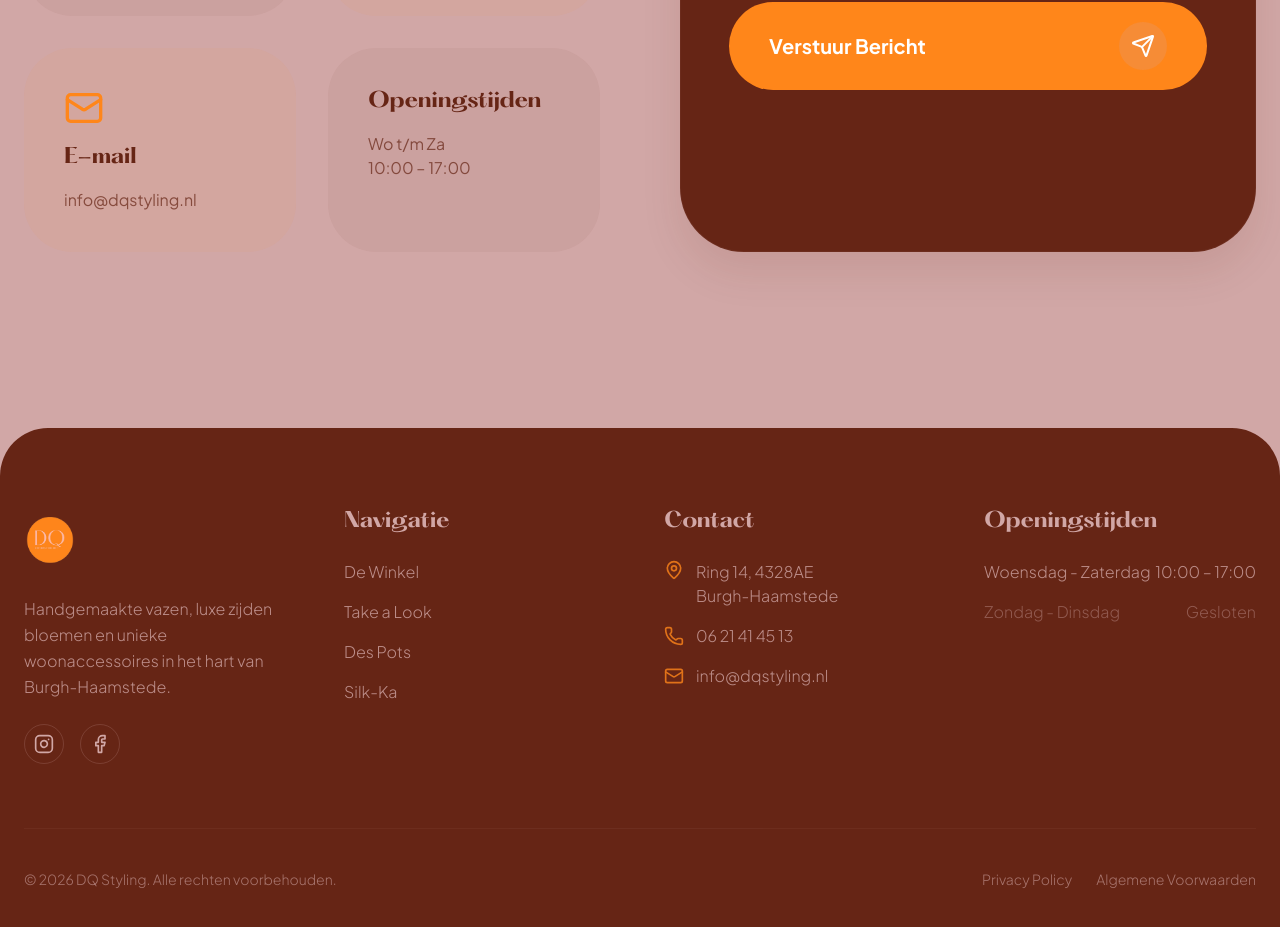
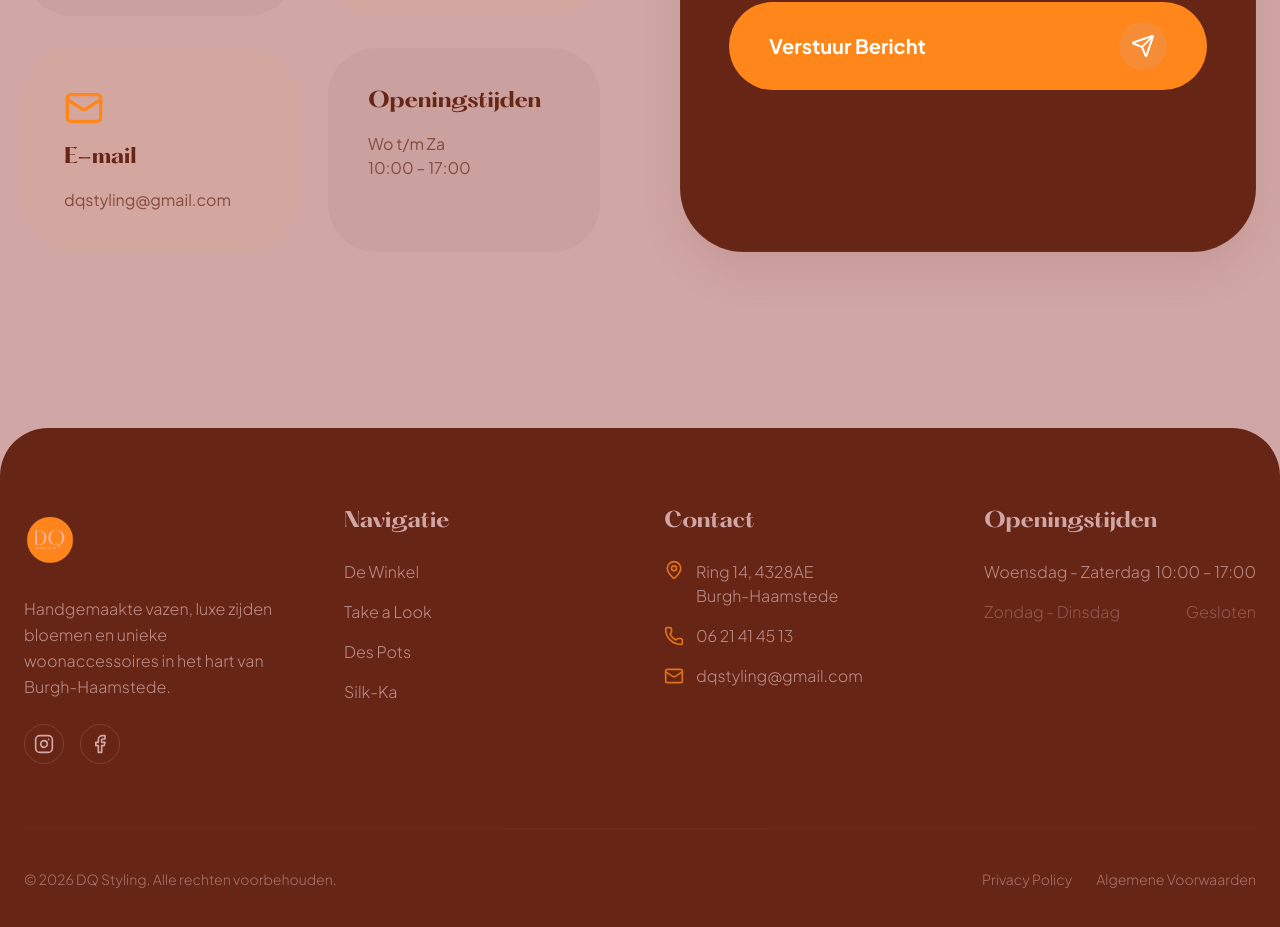
Before and after one commit to kayadelfgaauw/DQ_Styling_Website, a React (Vite) app: page /contact in a window 1280 px wide. Shown: the part 1212-2139 px from the top of the page. Built offline with nearby package versions, Linux system fonts and the light colour scheme.

Commit message:
Update contact form to use Formspree

```diff
--- a/src/components/Footer.jsx
+++ b/src/components/Footer.jsx
@@ -54,7 +54,7 @@ export default function Footer() {
                         </li>
                         <li className="flex items-center gap-3">
                             <Mail size={20} className="shrink-0 text-accent" aria-hidden="true" />
-                            <a href="mailto:info@dqstyling.nl" className="hover:text-accent transition-colors">info@dqstyling.nl</a>
+                            <a href="mailto:dqstyling@gmail.com" className="hover:text-accent transition-colors">dqstyling@gmail.com</a>
                         </li>
                     </ul>
                 </div>
--- a/src/pages/Contact.jsx
+++ b/src/pages/Contact.jsx
@@ -70,7 +70,7 @@ export default function Contact() {
                             <div className="contact-info-item p-10 bg-accent/5 rounded-[3rem] space-y-4">
                                 <Mail className="text-accent w-10 h-10" aria-hidden="true" />
                                 <h3 className="font-hatton text-xl font-bold">E-mail</h3>
-                                <p className="opacity-70">info@dqstyling.nl</p>
+                                <p className="opacity-70">dqstyling@gmail.com</p>
                             </div>
                             <div className="contact-info-item p-10 bg-primary/5 rounded-[3rem] space-y-4">
                                 <h3 className="font-hatton text-xl font-bold">Openingstijden</h3>
@@ -81,12 +81,14 @@ export default function Contact() {
 
                     {/* Form Side */}
                     <div className="bg-primary text-background p-10 md:p-12 rounded-[4rem] clay-shadow border border-background/5">
-                        <form className="space-y-6" onSubmit={(e) => e.preventDefault()}>
+                        <form className="space-y-6" action="https://formspree.io/f/xeelnvka" method="POST">
                             {/* ... labels and inputs ... */}
                             <div className="contact-form-child space-y-2">
                                 <label className="text-xs font-bold uppercase tracking-[0.2em] opacity-50">Naam</label>
                                 <input
                                     type="text"
+                                    name="naam"
+                                    required
                                     className="w-full bg-transparent border-b border-background/20 py-4 focus:border-accent outline-none transition-all text-xl font-light placeholder:opacity-30"
                                     placeholder="Uw volledige naam"
                                 />
@@ -95,6 +97,8 @@ export default function Contact() {
                                 <label className="text-xs font-bold uppercase tracking-[0.2em] opacity-50">E-mail</label>
                                 <input
                                     type="email"
+                                    name="email"
+                                    required
                                     className="w-full bg-transparent border-b border-background/20 py-4 focus:border-accent outline-none transition-all text-xl font-light placeholder:opacity-30"
                                     placeholder="uw@email.nl"
                                 />
@@ -103,6 +107,8 @@ export default function Contact() {
                             <div className="contact-form-child space-y-2">
                                 <label className="text-xs font-bold uppercase tracking-[0.2em] opacity-50">Bericht</label>
                                 <textarea
+                                    name="bericht"
+                                    required
                                     rows={3}
                                     className="w-full bg-transparent border-b border-background/20 py-4 focus:border-accent outline-none transition-all text-xl font-light resize-none placeholder:opacity-30"
                                     placeholder="Hoe kunnen we u helpen?"
```
